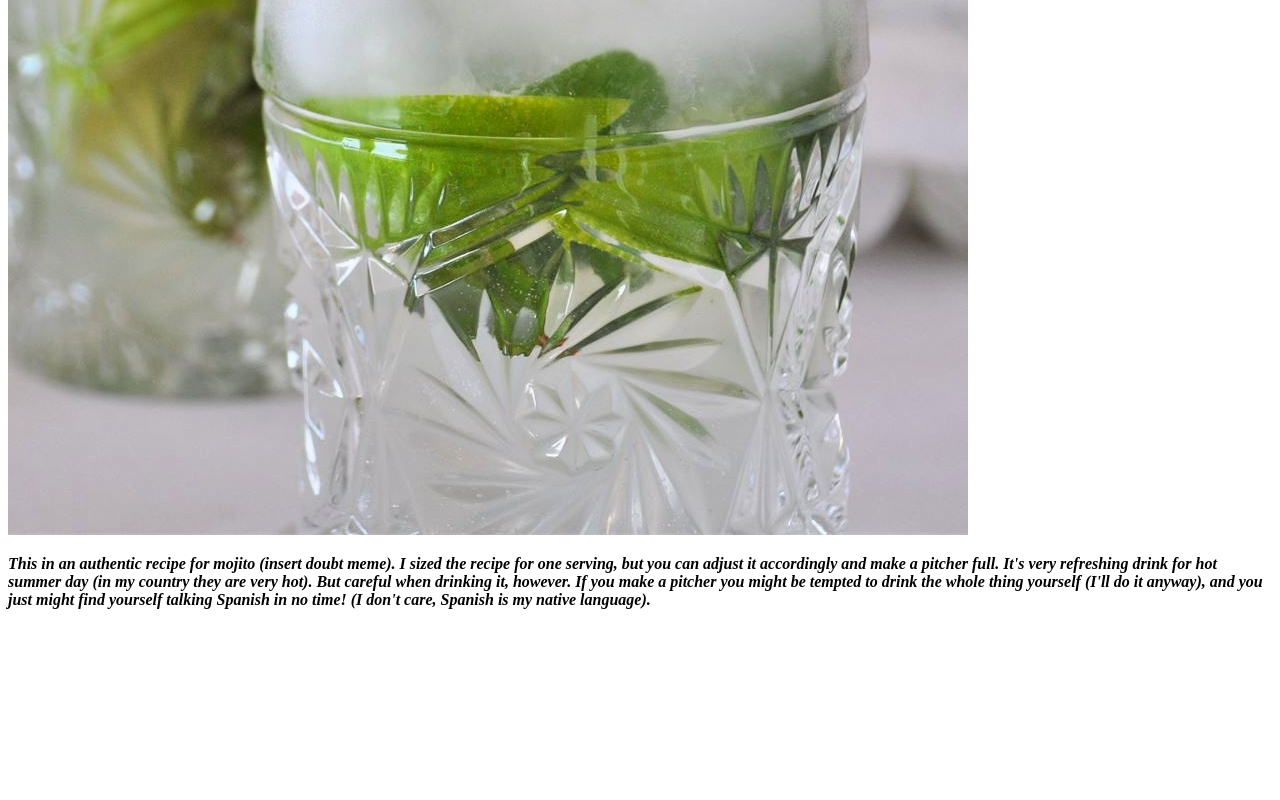
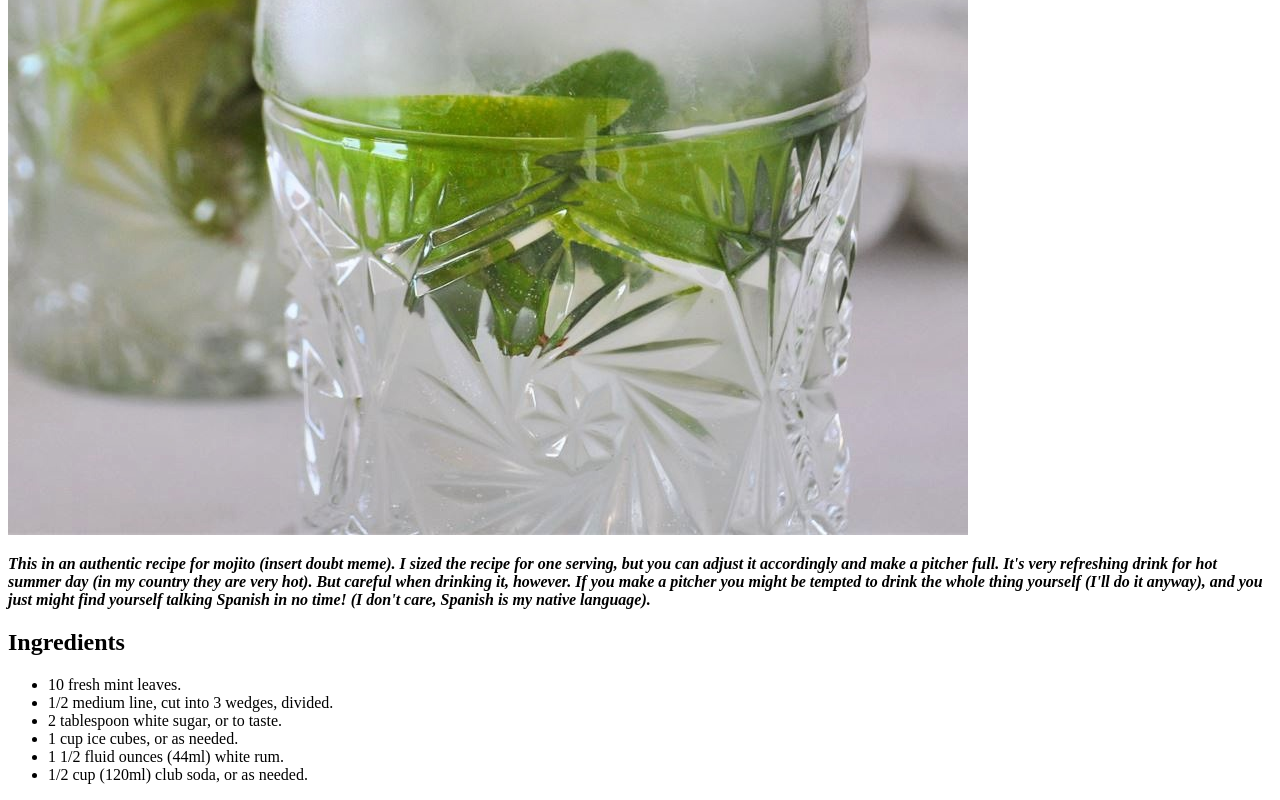
Before and after one commit to wulfiss/odin-recipes, a plain HTML site: page recipes/realmojito.html in a window 1280 px wide. Shown: the part 505-1305 px from the top of the page. Before the commit the page ends 1130 px from the top, so only its background shows below. Drawn offline with Linux system fonts and the light colour scheme.

Commit message:
Add ingredients

```diff
--- a/recipes/realmojito.html
+++ b/recipes/realmojito.html
@@ -17,7 +17,20 @@
                     make a pitcher full. It's very refreshing drink for hot summer day (in my country they are very hot).
                     But careful when drinking it, however. If you make a pitcher you might be tempted to drink the whole
                     thing yourself (I'll do it anyway), and you just might find yourself talking Spanish in no time! (I don't care, Spanish is my native language).
+                </em>
+            </strong>
+        </p>
 
-        </em></strong></p>
+        <h2>Ingredients</h2>
+        <p>
+            <ul>
+                <li>10 fresh mint leaves.</li>
+                <li>1/2 medium line, cut into 3 wedges, divided.</li>
+                <li>2 tablespoon white sugar, or to taste.</li>
+                <li>1 cup ice cubes, or as needed.</li>
+                <li>1 1/2 fluid ounces (44ml) white rum.</li>
+                <li>1/2 cup (120ml) club soda, or as needed.</li>
+            </ul>
+        </p>
     </body>
 </html>
```
